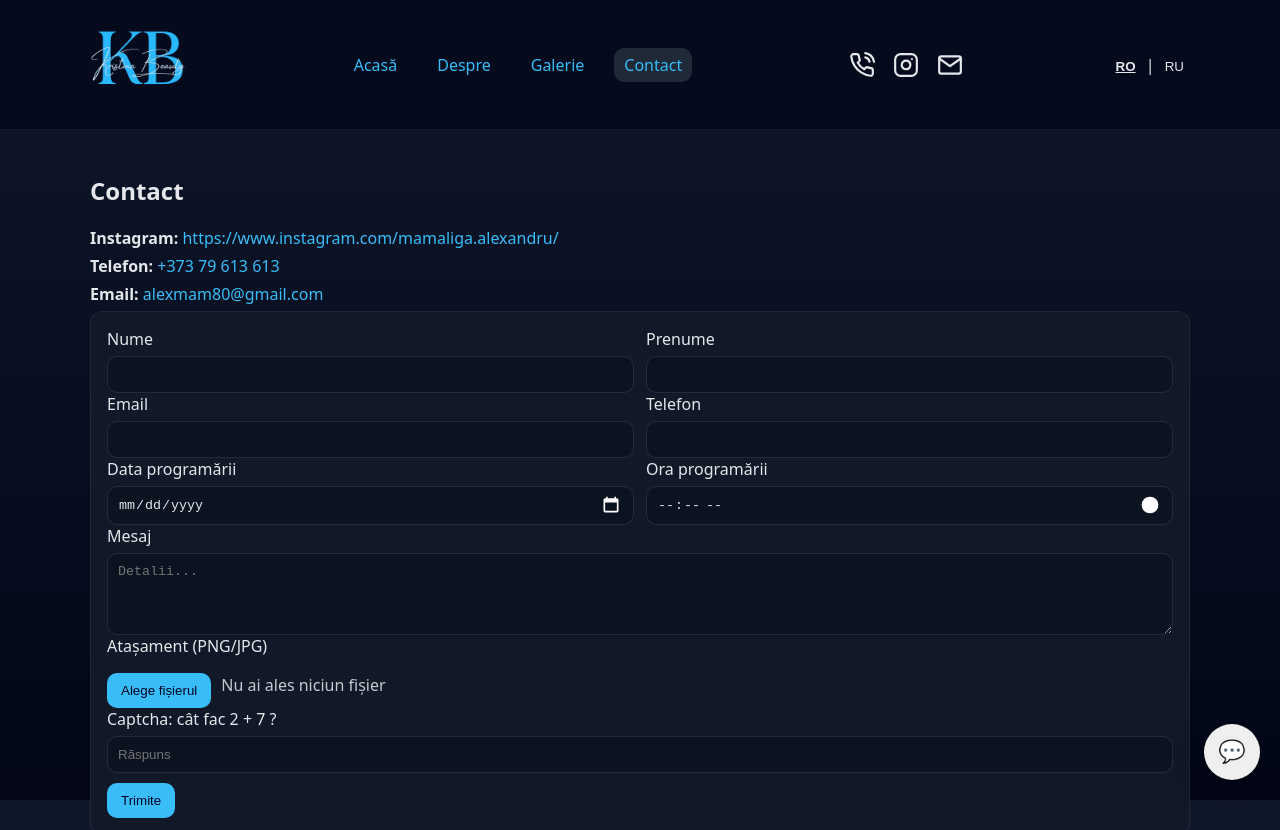
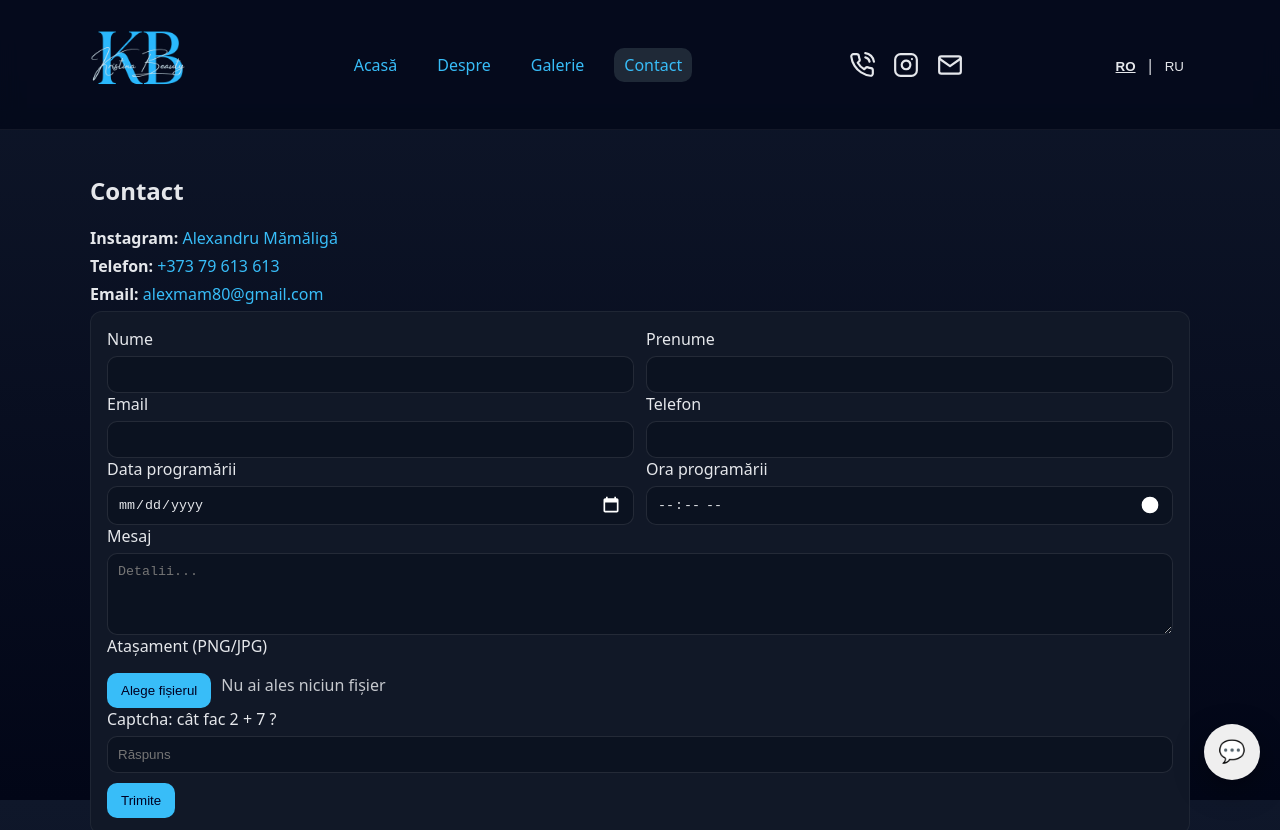
Before and after one commit to alexmam80/SF, a React (Vite) app in the folder client/: page /#/contact in a window 1280 px wide. Shown: the top 830 px of the page. Built offline with nearby package versions, Linux system fonts and the light colour scheme; no server answers.

Commit message:
Update Contact.jsx

```diff
--- a/client/src/pages/Contact.jsx
+++ b/client/src/pages/Contact.jsx
@@ -86,7 +86,7 @@ export default function Contact() {
       <h1>{t('contact.title')}</h1>
 
       <div className="contact-info">
-        <p><strong>{t('contact.info.instagram')}:</strong> <a href="https://www.instagram.com/mamaliga.alexandru/" target="_blank" rel="noreferrer">https://www.instagram.com/mamaliga.alexandru/</a></p>
+        <p><strong>{t('contact.info.instagram')}:</strong> <a href="https://www.instagram.com/mamaliga.alexandru/" target="_blank" rel="noreferrer">Alexandru Mămăligă</a></p>
         <p><strong>{t('contact.info.phone')}:</strong> <a href="tel:+37379613613">+373 79 613 613</a></p>
         <p><strong>{t('contact.info.email')}:</strong> <a href="mailto:alexmam80@gmail.com">alexmam80@gmail.com</a></p>
       </div>
```
